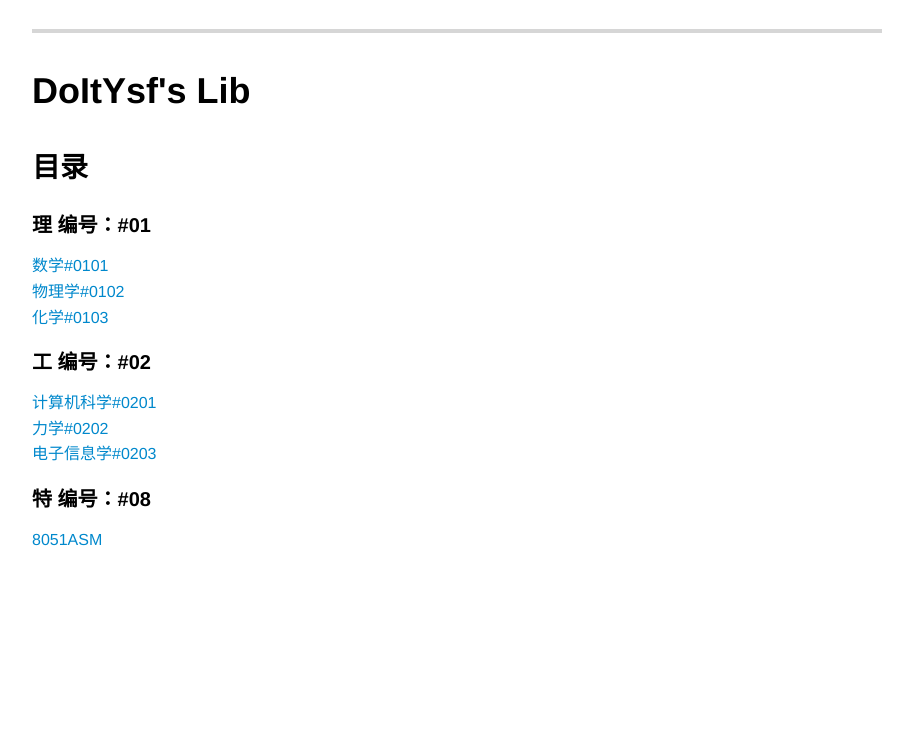
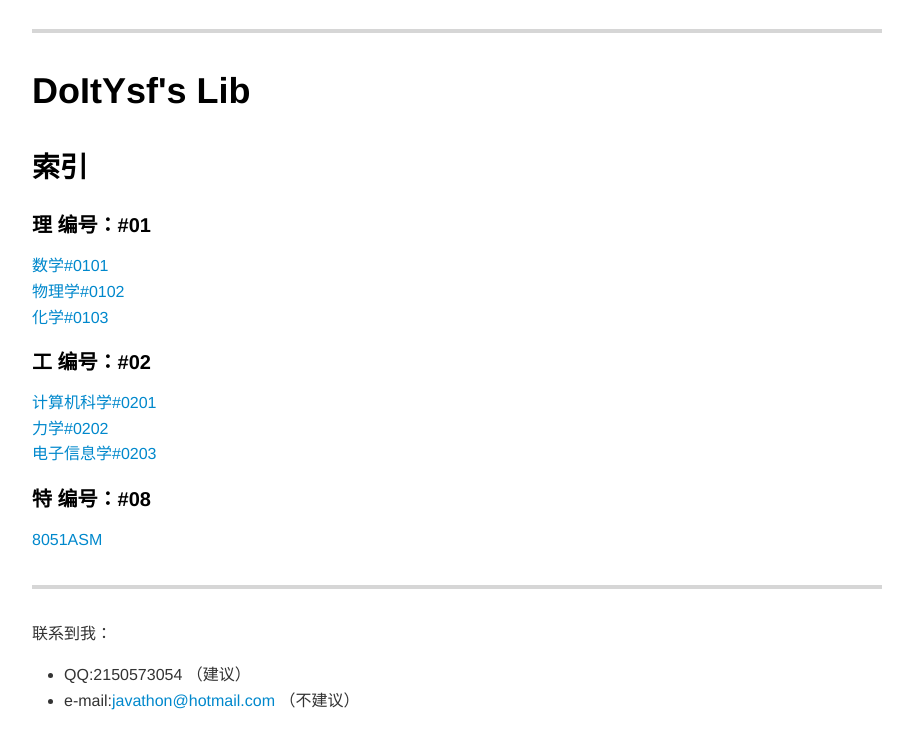
Before and after one commit to DoItYsf/doitysf.github.io, a plain HTML site: page index.html in a window 1280 px wide. Shown: the part 124-872 px from the top of the page, without its empty margins (183-1096 px from the left). Before the commit the page ends 800 px from the top, so only its background shows below. Drawn offline with nearby package versions, Linux system fonts and the light colour scheme.

Commit message:
Add files via upload

```diff
--- a/index.html
+++ b/index.html
@@ -269,7 +269,7 @@ pre[data-line] .line-highlight[data-end]:after {
 <hr>
 <h1 class="mume-header" id="doitysfs-lib">DoItYsf&apos;s Lib</h1>
 
-<h2 class="mume-header" id="%E7%9B%AE%E5%BD%95">&#x76EE;&#x5F55;</h2>
+<h2 class="mume-header" id="%E7%B4%A2%E5%BC%95">&#x7D22;&#x5F15;</h2>
 
 <h4 class="mume-header" id="%E7%90%86-%E7%BC%96%E5%8F%B701">&#x7406; &#x7F16;&#x53F7;&#xFF1A;#01</h4>
 
@@ -284,6 +284,12 @@ pre[data-line] .line-highlight[data-end]:after {
 <h4 class="mume-header" id="%E7%89%B9-%E7%BC%96%E5%8F%B708">&#x7279; &#x7F16;&#x53F7;&#xFF1A;#08</h4>
 
 <p><a href="https://github.com/DoItYsf/C51">8051ASM</a></p>
+<hr>
+<p>&#x8054;&#x7CFB;&#x5230;&#x6211;&#xFF1A;</p>
+<ul>
+<li>QQ:2150573054 &#xFF08;&#x5EFA;&#x8BAE;&#xFF09;</li>
+<li>e-mail:<a href="mailto:javathon@hotmail.com">javathon@hotmail.com</a> &#xFF08;&#x4E0D;&#x5EFA;&#x8BAE;&#xFF09;</li>
+</ul>
 
       </div>
 
```
